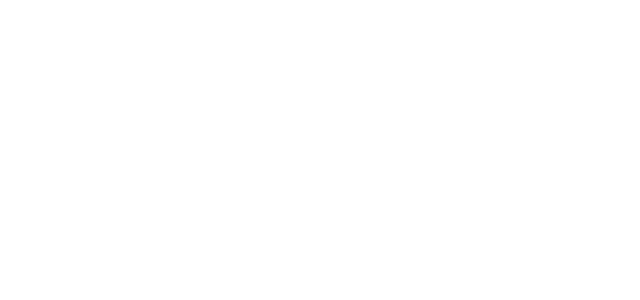
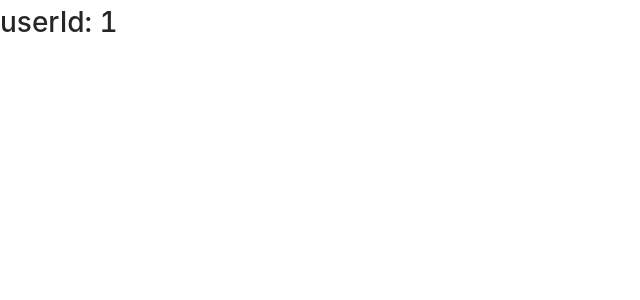
Before and after one commit to cemcoe/bookbox-web-client, a Vue app: page /u/1 in a window 1280 px wide. Before the commit this address had no page. Shown: the top 300 px of the page, without its empty margins (0-640 px from the left). Built offline with nearby package versions, Linux system fonts and the light colour scheme.

Commit message:
feat: router Post User view

```diff
--- a/src/router/index.js
+++ b/src/router/index.js
@@ -6,6 +6,8 @@
 import Login from '../views/Login.vue'
 import Profile from '../views/Profile/Profile.vue'
 import Editor from '../views/Editor/Editor.vue'
+import User from '../views/User/User.vue'
+import Post from '../views/Post/Post.vue'
 
 const routes = [
   {
@@ -59,6 +61,16 @@
     component: Editor
   },
   {
+    path: '/u/:id',
+    name: 'User',
+    component: User,
+  },
+  {
+    path: '/p/:id',
+    name: 'Post',
+    component: Post,
+  },
+  {
     path: '/about',
     name: 'About',
     // route level code-splitting
--- /dev/null
+++ b/src/views/Post/Post.vue
@@ -0,0 +1,5 @@
+<template>
+  <div class="post">
+    <h1>postId: {{ $route.params.id }}</h1>
+  </div>
+</template>
--- /dev/null
+++ b/src/views/User/User.vue
@@ -0,0 +1,5 @@
+<template>
+  <div class="user">
+    <h1>userId: {{ $route.params.id }}</h1>
+  </div>
+</template>
--- a/vue.config.js
+++ b/vue.config.js
@@ -9,5 +9,4 @@
       }
     },
   },
-  publicPath: './',
 }
```
